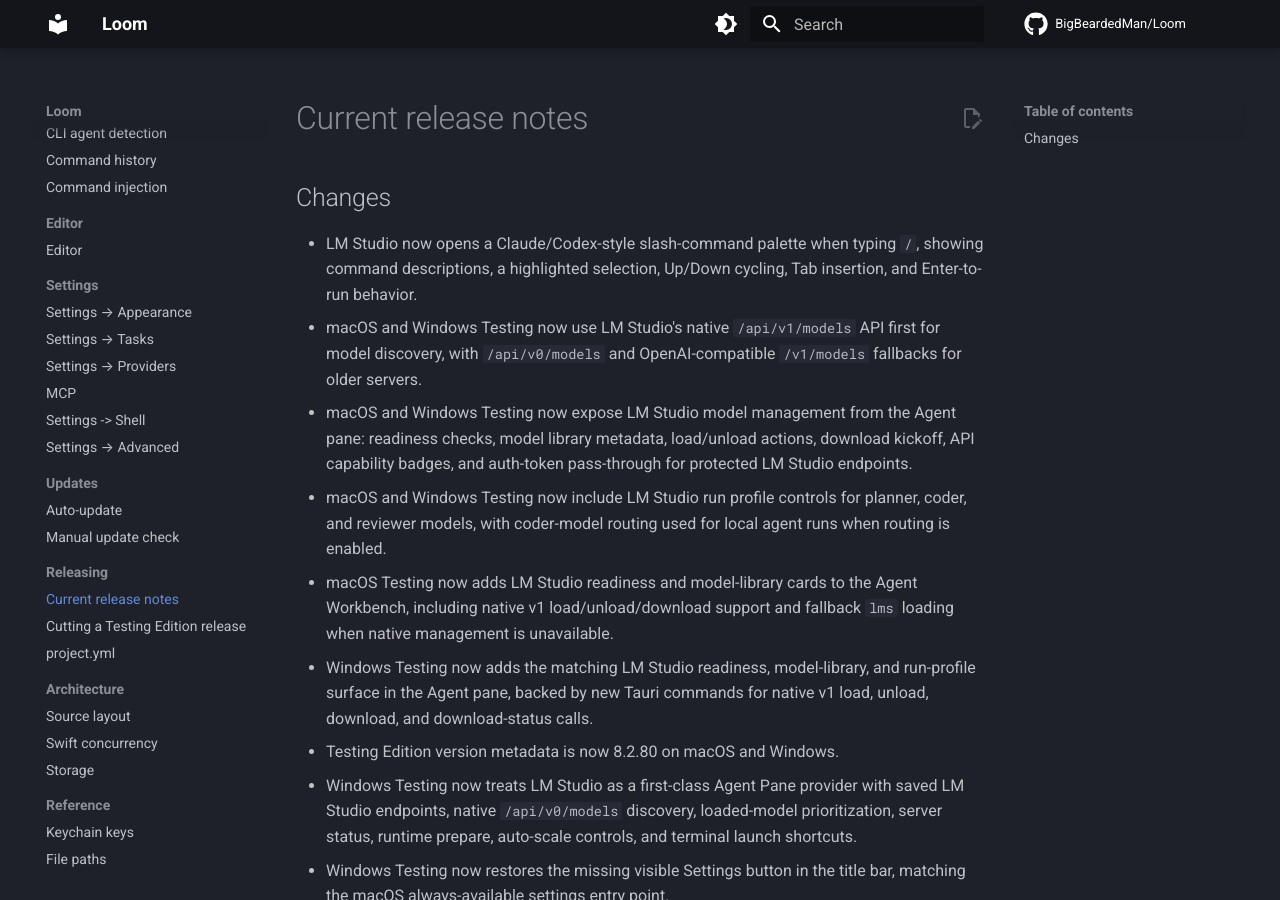
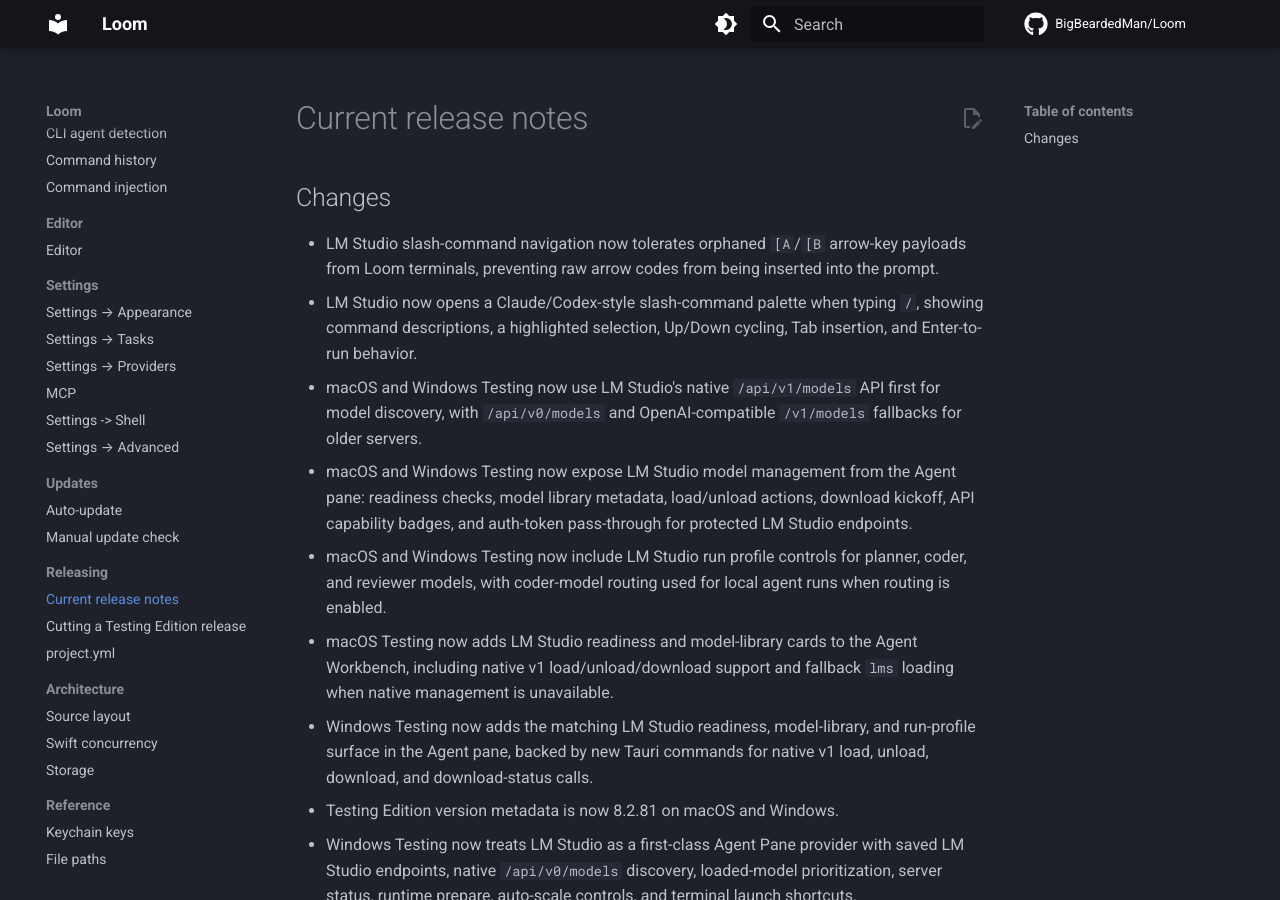
Before and after one commit to BigBeardedMan/Loom, an MkDocs documentation site: the page built from docs/releasing/current-release-notes.md, in a window 1280 px wide and 900 px high. Built offline with MkDocs 1.6.1 and Material for MkDocs 9.7.7, drawn with Linux system fonts in a browser that asks for light colours; comment, search, counter and statistics services are not loaded.

Commit message:
Fix LM Studio arrow key payload handling

```diff
--- a/docs/releasing/current-release-notes.md
+++ b/docs/releasing/current-release-notes.md
@@ -1,12 +1,13 @@
 ## Changes
 
+- LM Studio slash-command navigation now tolerates orphaned `[A`/`[B` arrow-key payloads from Loom terminals, preventing raw arrow codes from being inserted into the prompt.
 - LM Studio now opens a Claude/Codex-style slash-command palette when typing `/`, showing command descriptions, a highlighted selection, Up/Down cycling, Tab insertion, and Enter-to-run behavior.
 - macOS and Windows Testing now use LM Studio's native `/api/v1/models` API first for model discovery, with `/api/v0/models` and OpenAI-compatible `/v1/models` fallbacks for older servers.
 - macOS and Windows Testing now expose LM Studio model management from the Agent pane: readiness checks, model library metadata, load/unload actions, download kickoff, API capability badges, and auth-token pass-through for protected LM Studio endpoints.
 - macOS and Windows Testing now include LM Studio run profile controls for planner, coder, and reviewer models, with coder-model routing used for local agent runs when routing is enabled.
 - macOS Testing now adds LM Studio readiness and model-library cards to the Agent Workbench, including native v1 load/unload/download support and fallback `lms` loading when native management is unavailable.
 - Windows Testing now adds the matching LM Studio readiness, model-library, and run-profile surface in the Agent pane, backed by new Tauri commands for native v1 load, unload, download, and download-status calls.
-- Testing Edition version metadata is now 8.2.80 on macOS and Windows.
+- Testing Edition version metadata is now 8.2.81 on macOS and Windows.
 - Windows Testing now treats LM Studio as a first-class Agent Pane provider with saved LM Studio endpoints, native `/api/v0/models` discovery, loaded-model prioritization, server status, runtime prepare, auto-scale controls, and terminal launch shortcuts.
 - Windows Testing now restores the missing visible Settings button in the title bar, matching the macOS always-available settings entry point.
 - Windows Testing now moves the Settings close button to the top-right corner of the Settings panel for update-pill verification.
--- a/project.yml
+++ b/project.yml
@@ -15,8 +15,8 @@
     # release, so the pill never shows a code lower than what's on main.
     # Bump this manually before each testing release; release-testing.sh
     # reads it back out and tags the GitHub pre-release `testing-<version>`.
-    MARKETING_VERSION: "8.2.80"
-    CURRENT_PROJECT_VERSION: "80"
+    MARKETING_VERSION: "8.2.81"
+    CURRENT_PROJECT_VERSION: "81"
     CODE_SIGN_STYLE: Manual
     CODE_SIGN_IDENTITY: "Loom Local Codesign"
     DEVELOPMENT_TEAM: ""
```
Also changed, not shown: 5 other files.
